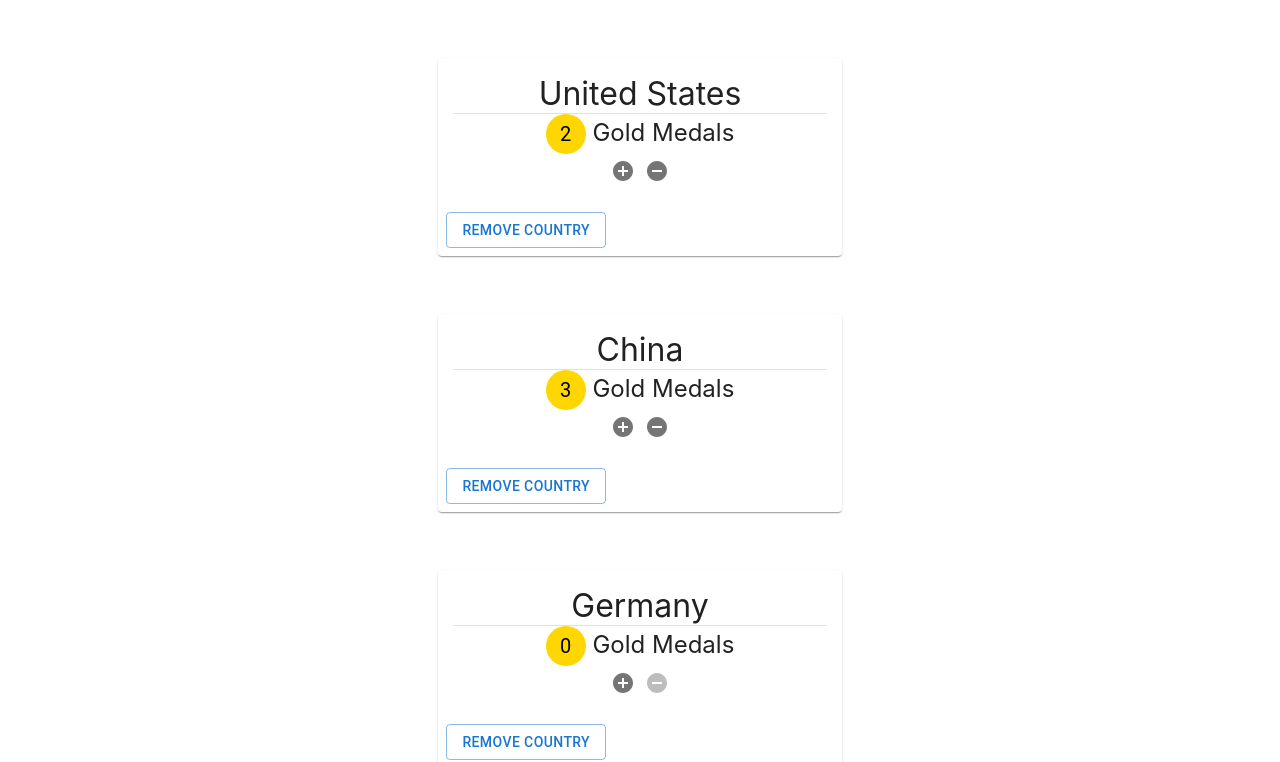
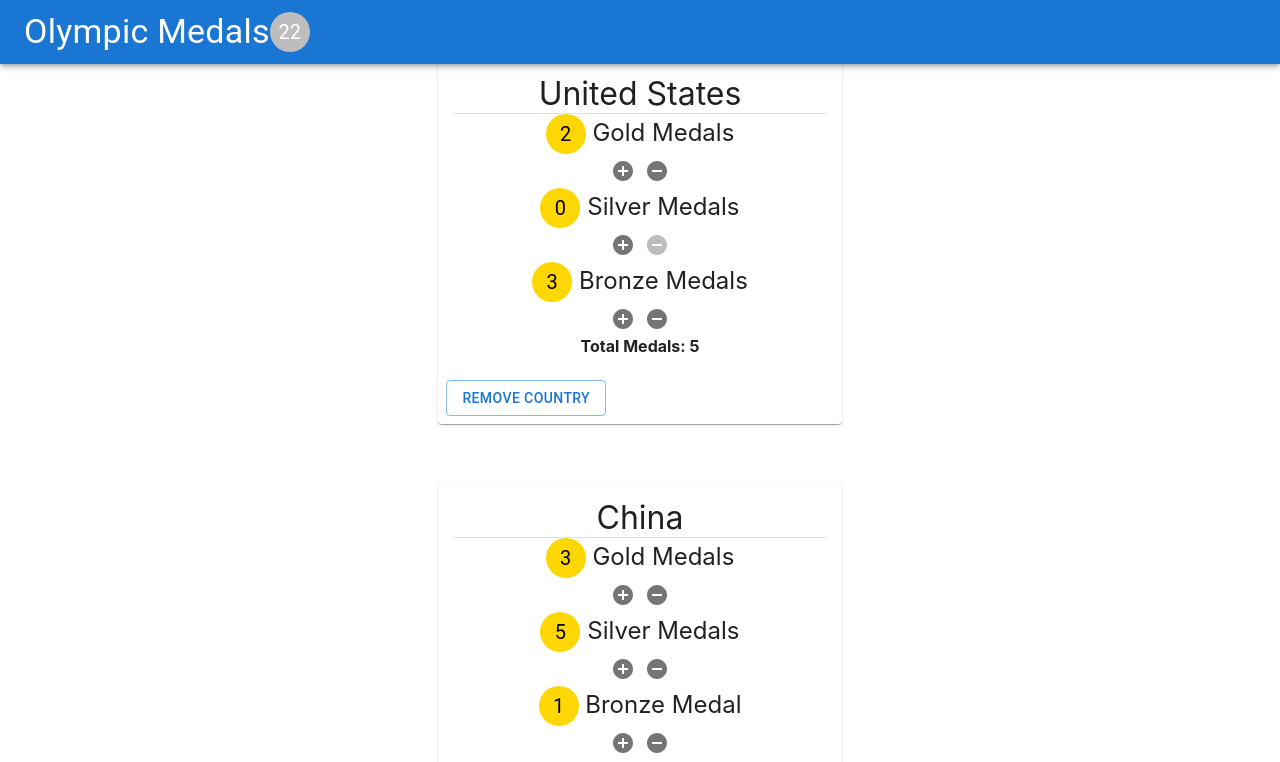
Before and after one commit to EvGresbach/AdvWebDev_medals-mui, a React (Create React App) app: page / in a window 1280 px wide. Shown: the top 762 px of the page. Built offline with nearby package versions, Linux system fonts and the light colour scheme.

Commit message:
add medals and totals

```diff
--- a/src/App.js
+++ b/src/App.js
@@ -1,23 +1,55 @@
 import React, {Component} from 'react';
-import { Container, Button } from '@mui/material';
+import { Avatar, AppBar, Container, Button, Toolbar, Typography } from '@mui/material';
 import './App.css';
 import Country from './components/Country';
 
 class App extends Component{
   state = {
     countries: [
-      { id: 1, name: 'United States', goldMedalCount: 2 },
-      { id: 2, name: 'China', goldMedalCount: 3 },
-      { id: 3, name: 'Germany', goldMedalCount: 0 },
+      { id: 1, name: 'United States', gold: 2, silver: 0, bronze: 3},
+      { id: 2, name: 'China', gold: 3, silver: 5, bronze: 1},
+      { id: 3, name: 'Germany', gold: 0, silver: 1, bronze: 7},
     ],
+
+    medals: [
+      {id: 1, type: "gold"},
+      {id: 2, type: "silver"},
+      {id: 3, type: "bronze"}
+    ],
+
     randomCountryNames: [
       "Iceland", "Tuvalu", "Israel", "Estonia", "Saint Lucia", "Mayotte"
-    ]
+    ],
+
+  }
+
+  handleIncrement = (countryId, medalType) => {
+    //get id
+    const index = this.state.countries.findIndex(c => c.id === countryId);
+    //create temporary array
+    const countries = [...this.state.countries];
+    //edit and save
+    countries[index][medalType]++;
+    this.setState({countries: countries});
+  }
+  handleDecrement = (countryId, medalType) => {
+    //get id
+    const index = this.state.countries.findIndex(c => c.id === countryId);
+    //create temporary array
+    const countries = [...this.state.countries];
+    //edit and save
+    countries[index][medalType]--;
+    this.setState({countries: countries});
   }
 
   handleCountryDelete = (id) => {
     this.setState({countries: this.state.countries.filter(c => c.id !== id)})
   }
+
+  getTotalMedals(){
+    return this.state.countries.reduce((a, b) => a + b.gold + b.silver + b.bronze, 0);
+  }
+
   addCountry = () => {
     console.log(this.state.randomCountryNames.length)
     if(this.state.randomCountryNames.length > 0){
@@ -31,18 +63,28 @@ class App extends Component{
 
       //add to countries
       var countries = this.state.countries;
-      countries.push({id: id, name: name, goldMedalCount: rnd });
+      countries.push({id: id, name: name, gold: rnd, silver: ++rnd, bronze: --rnd });
       this.setState({countries: countries});
+
     }
   }
 
   render(){
     return (
       <div className="App">
+        <AppBar>
+          <Toolbar>
+            <Typography variant="h4">Olympic Medals</Typography>
+            <Avatar style={{"display": 'inline-flex'}} >{this.getTotalMedals()}</Avatar>
+          </Toolbar>
+        </AppBar>
         <Container>
           {this.state.countries.map(country =>
               <Country key={country.id}
                 country = {country}
+                medals = {this.state.medals}
+                increment = {this.handleIncrement}
+                decrement = {this.handleDecrement}
                 onDelete = {this.handleCountryDelete}
               />
             )}
--- a/src/components/Country.jsx
+++ b/src/components/Country.jsx
@@ -1,7 +1,8 @@
 import React, { Component } from "react";
-import { Avatar, Button, Card, CardContent, CardActions, Divider, IconButton } from "@mui/material"
+import { Button, Card, CardContent, CardActions, Divider } from "@mui/material"
 import { withStyles } from "@mui/styles";
-import { AddCircle, RemoveCircle } from "@mui/icons-material"
+
+import Medal from "./Medal";
 
 const styles = {
     card: {
@@ -9,46 +10,39 @@ const styles = {
         margin: 'auto',
         width: "35%"
     },
-    medals: {
-        backgroundColor: "gold",
-        color: 'black',
-        display: 'inline-flex'
-    },
+
     countryName: {
         fontSize: '2em',
         marginBottom: '.auto'
     }
 }
 class Country extends Component {
-    state = {
-        name: this.props.country.name,
-        gold: this.props.country.goldMedalCount,
-        id: this.props.country.id
-    }
 
-    handleIncrement = () => {
-        this.setState({gold: this.state.gold + 1});
-    }
-    handleDecrement = () => {
-        this.setState({gold: this.state.gold - 1});
+    getTotal(){
+        return this.props.medals.reduce((a, b) => a + this.props.country[b.type], 0);
     }
 
     render() {
         const { classes } = this.props;
+        const country = this.props.country;
         return(
             <Card className={classes.card}>
                 <CardContent>
-                    <div className={classes.countryName}>{this.state.name}</div>
+                    <div className={classes.countryName}>{country.name}</div>
                     <Divider></Divider>
-                    <div>
-                        <Avatar className={classes.medals} >{this.state.gold}</Avatar>
-                        <span style={{fontSize: "1.5em"}}> Gold Medal{this.state.gold === 1 ? '' : 's'} </span>
-                    </div>
-                    <IconButton size="small" className="increment" onClick={this.handleIncrement}><AddCircle /></IconButton>
-                    <IconButton size="small" className="decrement" onClick={this.handleDecrement} disabled={this.state.gold === 0}><RemoveCircle /></IconButton>
+                    {this.props.medals.map(medal =>
+                    <Medal
+                        key = {medal.id}
+                        type = {medal.type}
+                        value = {country[medal.type]}
+                        increment = {() => this.props.increment(country.id, medal.type)}
+                        decrement = {() => this.props.decrement(country.id, medal.type)}
+                    ></Medal>
+                )}
+                 <span style={{"font-weight": "bold"}}>Total Medals: {this.getTotal()}</span>
                 </CardContent>
                 <CardActions>
-                    <Button variant="outlined" onClick={() => this.props.onDelete(this.state.id)}>Remove Country</Button>
+                    <Button variant="outlined" onClick={() => this.props.onDelete(country.id)}>Remove Country</Button>
                 </CardActions>
             </Card>
 
--- /dev/null
+++ b/src/components/Medal.jsx
@@ -0,0 +1,37 @@
+import React, {Component} from "react";
+import { AddCircle, RemoveCircle } from "@mui/icons-material";
+import { Avatar, IconButton } from "@mui/material";
+import { withStyles } from "@mui/styles";
+
+const styles = {
+    medals: {
+        backgroundColor: "gold",
+        color: 'black',
+        display: 'inline-flex'
+    },
+}
+
+class Medal extends Component{
+
+    capatalize(){
+        return this.props.type.charAt(0).toUpperCase() + this.props.type.slice(1);
+    }
+
+    render(){
+        const { classes } = this.props;
+
+        return(
+            <div>
+                <div>
+                    <Avatar className={classes.medals} >{this.props.value}</Avatar>
+                    <span style={{fontSize: "1.5em"}}> {this.capatalize()} Medal{this.props.value === 1 ? '' : 's'} </span>
+                </div>
+                <IconButton size="small" className="increment" onClick={() => this.props.increment()}><AddCircle /></IconButton>
+                <IconButton size="small" className="decrement" onClick={() => this.props.decrement()} disabled={this.props.value === 0}><RemoveCircle /></IconButton>
+            </div>
+
+        )
+    }
+}
+
+export default withStyles(styles, { withTheme: true })(Medal);
```
